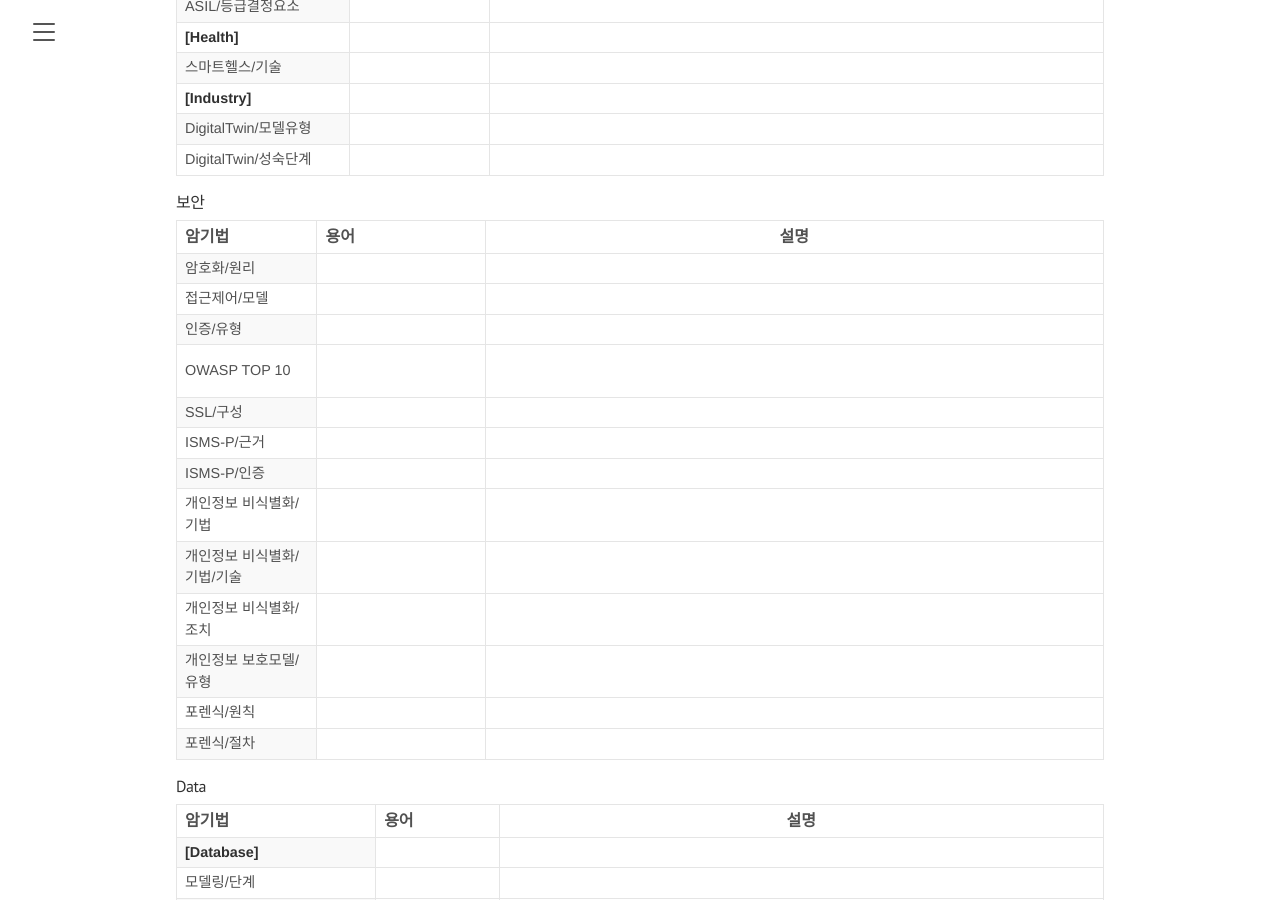
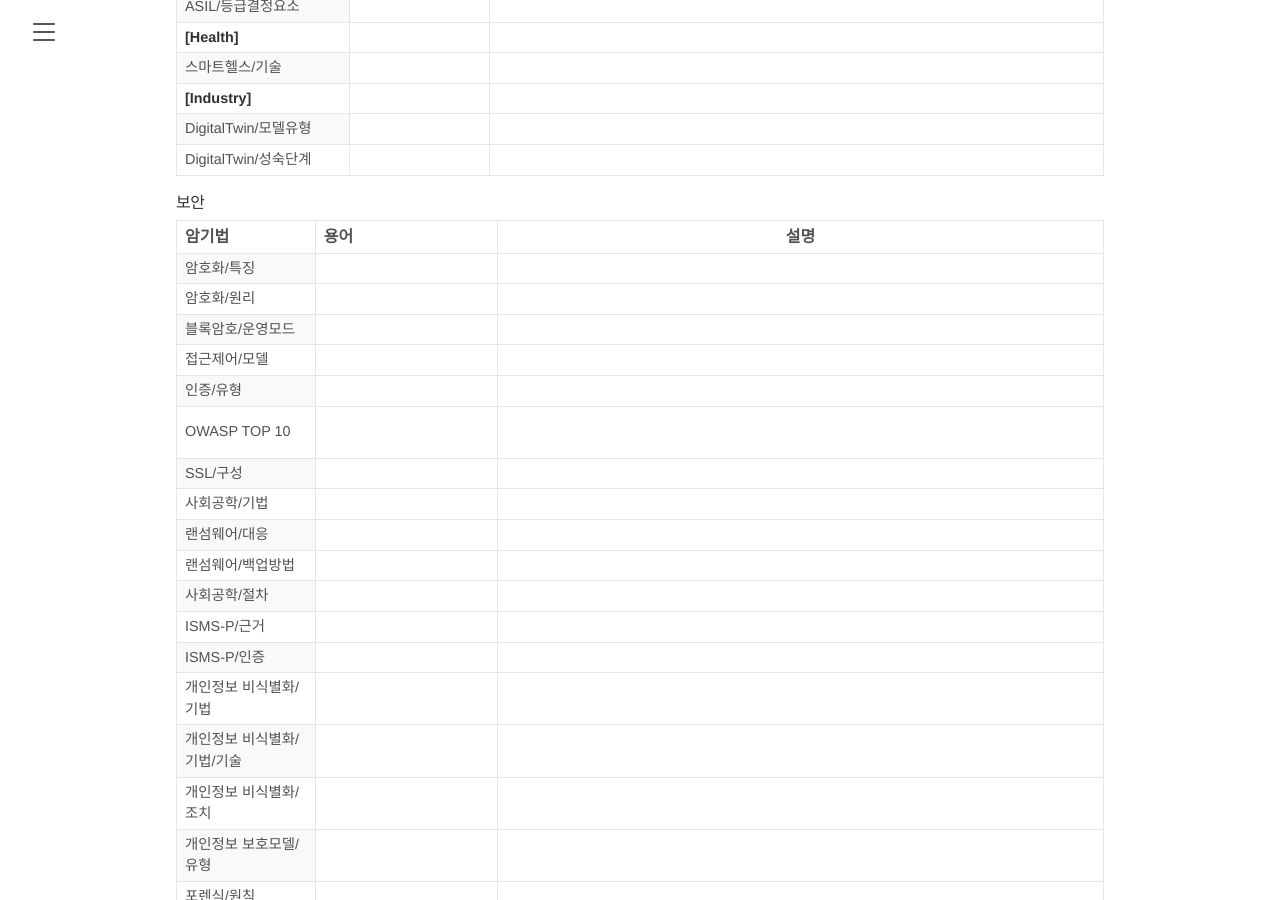
Before and after one commit to croot-git/croot-git.github.io, a Jekyll site: the page built from page-memorization.md, in a window 1280 px wide and 900 px high, scrolled down 4929 px. Built offline with Jekyll 4.4.1, drawn with Linux system fonts in a browser that asks for light colours.

Commit message:
보안 암기 추가

```diff
--- a/page-memorization.md
+++ b/page-memorization.md
@@ -180,13 +180,19 @@
 
 | 암기법 | 용어 | 설명 |
 |:-----|:-----|-----|
+| 암호화/특징 | 기무가부인 | 기밀성, 무결성, 가용성, 부인방지, 인증 |
 | 암호화/원리 | 대블치압혼확 | 대체, 블록화, 치환, 압축, 혼돈/확산, 확장 |
+| 블록암호/운영모드 | ECPCOC | ECB, CBC, PCBC, CFB, OFB, CTR |
 | 접근제어/모델 | 노루-노루다 | BLP:NRU/NWD, Biba:NWU/NRD |
 | 인증/유형 | 지소생특 | 지식, 소유, 생체, 특징 |
 | OWASP TOP 10 | 인암젝 불보취 식소로S | 인증/세션관리취약점, 암호화실패, 인젝션, 불안전설계, 보안설정오류, 취약점노출컴포넌트 사용, 식별/인증오류, SW/데이터 무결성오류, 불충분한로깅, SSRF |
 | SSL/구성 | 해변알레 | Handshake protocol, Change Cipher Spec, Alert protocol, Record protocol |
-| ISMS-P/근거 | 4732 | 정보통신망법 제47, 제47-3, 제32-2 |
-| ISMS-P/인증 | 관보개 | 관리체계 수립/운영(16), 보호대책 요구사항(64), 개인정보 처리단계별 요구사항(22) |
+| 사회공학/기법 | 집도어 휴설피 | 집적접근, 도청, 어꺠넘어훔쳐보기, 휴지통뒤지기, 설문조사, Piggybacking |
+| 랜섬웨어/대응 | 증신데 | 증상확인, 신고, 데이터 복구 |
+| 랜섬웨어/백업방법 | 정구백관 | 정책수립, 시스템 구축, 백업절차, 백업보안관리 |
+| 사회공학/절차 | 정관공실 | 정보수집, 관계형성, 공격, 실행 |
+| ISMS-P/근거 | 4747332 | 정보통신망법 제47, 제47-3, 제32-2 |
+| ISMS-P/인증 | 관보개.16.64.22 | 관리체계 수립/운영(16), 보호대책 요구사항(64), 개인정보 처리단계별 요구사항(22) |
 | 개인정보 비식별화/기법 | 가총범삭마 | 가명처리, 총계처리, 범주화, 삭제, 마스킹 |
 | 개인정보 비식별화/기법/기술 | 휴암교-총부라재-감랜범제-속레식-잡공 | 휴리스틱, 암호화, 교환, 총계처리, 부분집계, 라운딩, 재배열, 감추기, 랜덤라운딩, 범위처리, 제어라운딩, 속성삭제, 레코드삭제, 식별자삭제, 잡음추가, 공백 |
 | 개인정보 비식별화/조치 | 사비적후 | 사전검토, 비식별조치, 적정석평가, 사후관리 |
```
